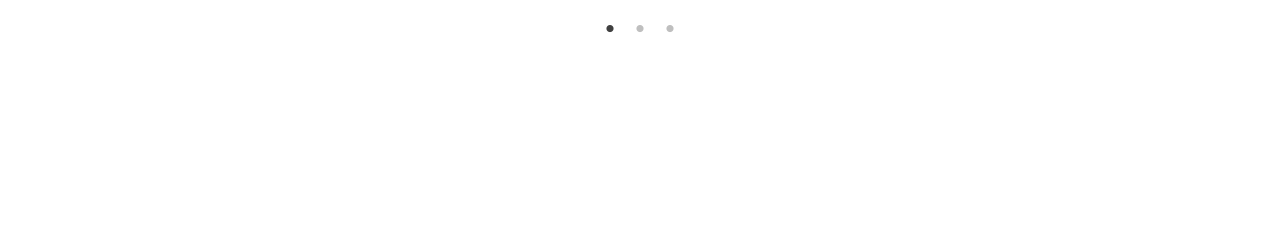
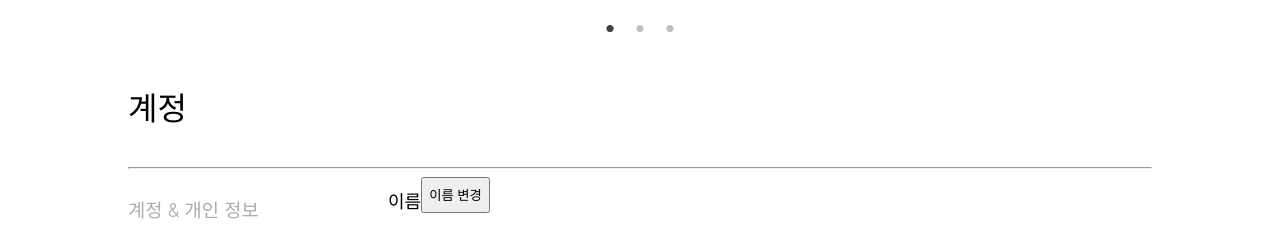
Before and after one commit to HiGeuni/muflix, a React (Create React App) app: page / in a window 1280 px wide. Shown: the part 772-999 px from the top of the page. Before the commit the page ends 818 px from the top, so only its background shows below. Built offline with nearby package versions, Linux system fonts and the light colour scheme.

Commit message:
add Profile

```diff
--- a/src/App.js
+++ b/src/App.js
@@ -9,18 +9,20 @@ import Padding from './layouts/Padding';
 import NewMusicForm from './components/NewMusic';
 import PlaylistDetail from './components/PlaylistDetail';
 import SignInForm from './components/Signin';
+import Profile from './components/Profile'
 
 // isLogin은 상태 관리하기
 function App() {
   return (
     <>
-      <Header isLogin={true} />
+      <Header isLogin={false} />
       <Padding />
       <Routes>
         <Route path="/" element={
           <>
             <MusicList/>
             <Playlist />
+            <Profile />
           </>
         }
         />
--- a/src/components/Profile.jsx
+++ b/src/components/Profile.jsx
@@ -0,0 +1,65 @@
+import musicData from "../data.json";
+import styled from "styled-components";
+import { Link } from "react-router-dom";
+import Slider from "react-slick";
+
+import "../styles/slick-theme.css";
+import "../styles/slick.css";
+
+const CustomDiv = styled.div`
+    width : 1024px;
+    h1 {
+        padding-top: 1rem;
+        padding-bottom: 1rem;
+        font-weight: 530;
+    }
+    h3 {
+        color: #ACACAC;
+        font-weight: 350;
+        width: 260px;
+        font-size: 10;
+    }
+    header{
+        display: flex;
+        margin-top: 5px;
+    }
+    .account_info {
+        font-size: large;
+        margin-top: 5px;
+        padding-top: 5px;
+    }
+    .info_button {
+        display: flex;
+    }
+    button{
+        justify-content: center;
+    }
+    justify-content: center;
+    margin: auto;
+`
+
+function Profile(){
+    return (
+        <CustomDiv>
+            <h1>계정</h1>
+            <hr />
+            <header>
+                <h3>계정 & 개인 정보</h3>
+                <section>
+                    <div>
+                        <div className="info_button">
+                            <div className="account_info">
+                                이름
+                            </div>
+                            <button>이름 변경</button>
+                        </div>
+
+                        <div className="account_info">하위</div>
+                    </div>
+                </section>
+            </header>
+        </CustomDiv>
+    )
+}
+
+export default Profile;
```
